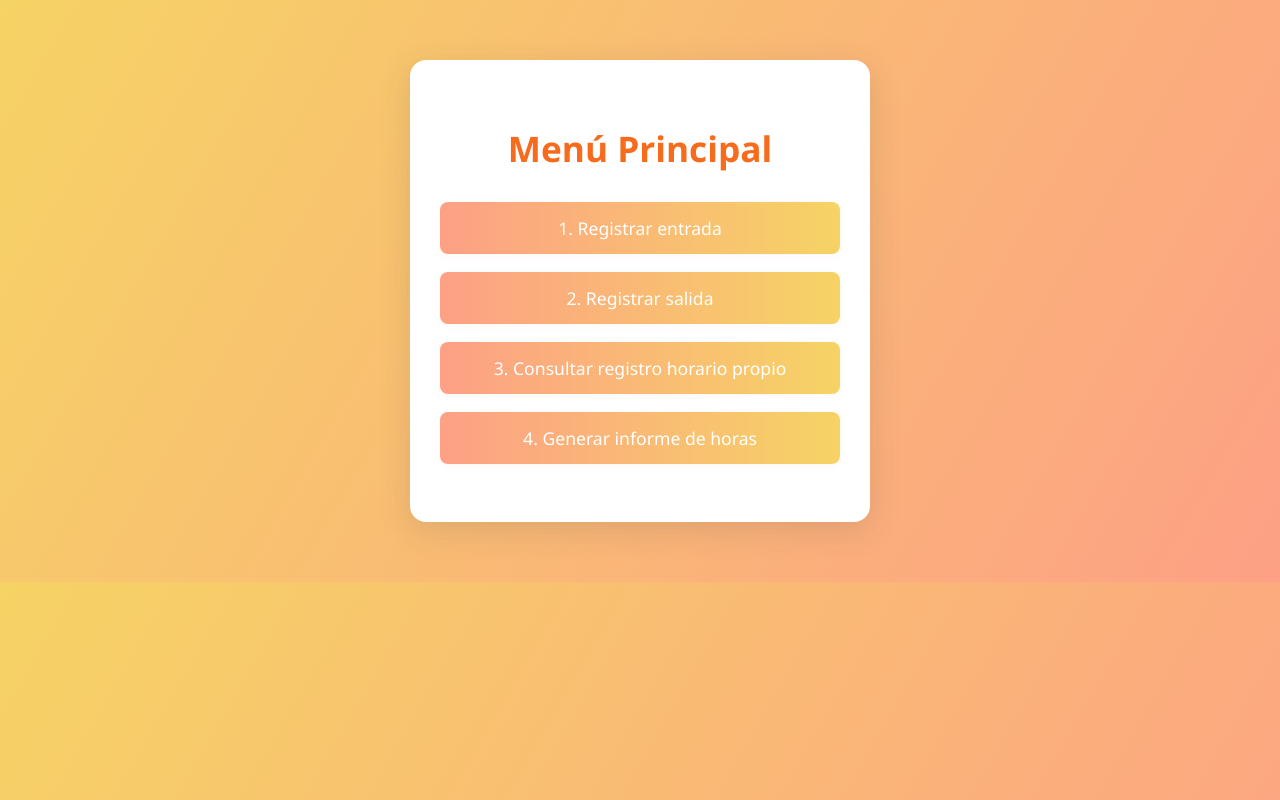
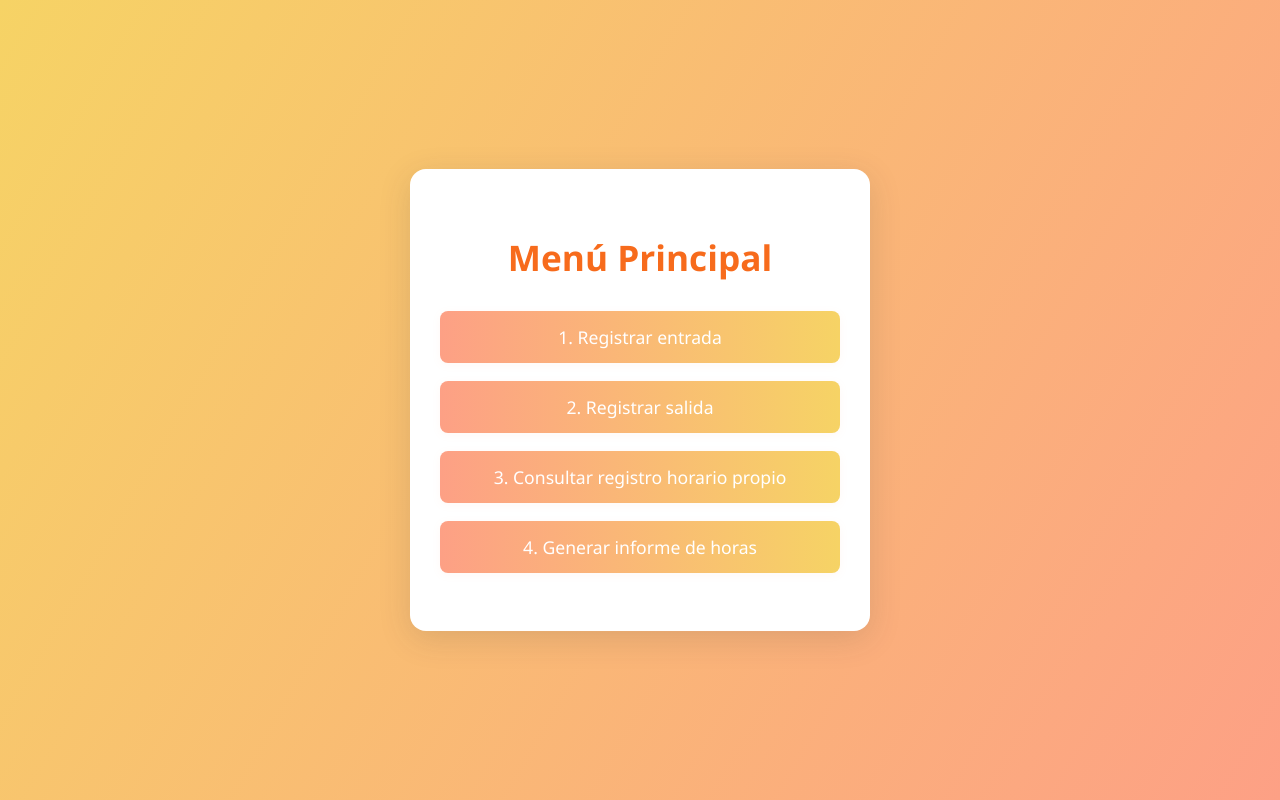
Before and after one commit to Gutts220/BackPOO, a Flask app: page / in a window 1280 px wide. Run offline with Flask 3, Linux system fonts and the light colour scheme.

Commit message:
Algunos estios

```diff
--- a/static/style.css
+++ b/static/style.css
@@ -1,17 +1,22 @@
 body {
   background: linear-gradient(120deg, #f6d365 0%, #fda085 100%);
-    font-family: 'Segoe UI', Arial, sans-serif;
+  font-family: "Segoe UI", Arial, sans-serif;
   margin: 0;
   padding: 0;
+  height: 100vh;
+  display: grid;
+  place-items: center;
 }
 .menu-container {
-    max-width: 400px;
-    margin: 60px auto;
+  min-width: 400px;
+
+  margin: auto;
   background: #fff;
   border-radius: 16px;
-    box-shadow: 0 8px 32px rgba(60,60,60,0.15);
+  box-shadow: 0 8px 32px rgba(60, 60, 60, 0.15);
   padding: 40px 30px;
   text-align: center;
+  justify-content: center;
 }
 h1 {
   color: #f76b1c;
@@ -36,12 +41,12 @@ h1 {
   font-size: 1.1em;
   font-weight: 500;
   transition: background 0.3s, transform 0.2s;
-    box-shadow: 0 2px 8px rgba(253,160,133,0.08);
+  box-shadow: 0 2px 8px rgba(253, 160, 133, 0.08);
 }
 .menu-list a:hover {
   background: linear-gradient(90deg, #f6d365 0%, #fda085 100%);
   transform: translateY(-2px) scale(1.03);
-    box-shadow: 0 4px 16px rgba(253,160,133,0.15);
+  box-shadow: 0 4px 16px rgba(253, 160, 133, 0.15);
 }
 @media (max-width: 500px) {
   .menu-container {
@@ -53,12 +58,13 @@ h1 {
 }
 
 .form-container {
-            max-width: 400px;
-            margin: 40px auto;
+  min-width: 400px;
+  max-width: 600px;
+  margin: auto;
   background: #fff;
   border-radius: 12px;
-            box-shadow: 0 4px 16px rgba(60,60,60,0.10);
-            padding: 30px 24px;
+  box-shadow: 0 4px 16px rgba(60, 60, 60, 0.1);
+  padding: 50px 50px;
 }
 .form-container h2 {
   color: #f76b1c;
@@ -74,9 +80,11 @@ label {
   color: #333;
   font-weight: 500;
 }
-input[type="text"], input[type="number"], input[type="date"] {
+input[type="text"],
+input[type="number"],
+input[type="date"] {
   width: 100%;
-            padding: 8px 10px;
+  padding: 8px 0px;
   border: 1px solid #fda085;
   border-radius: 6px;
   font-size: 1em;
@@ -108,11 +116,12 @@ table {
   border-collapse: collapse;
   background: #fff;
   border-radius: 12px;
-    box-shadow: 0 4px 16px rgba(60,60,60,0.08);
+  box-shadow: 0 4px 16px rgba(60, 60, 60, 0.08);
   overflow: hidden;
 }
 
-th, td {
+th,
+td {
   padding: 14px 12px;
   text-align: center;
 }
@@ -141,7 +150,9 @@ td {
 }
 
 @media (max-width: 600px) {
-    table, th, td {
+  table,
+  th,
+  td {
     font-size: 0.95em;
     padding: 8px 4px;
   }
@@ -155,7 +166,7 @@ td {
   margin: 80px auto;
   background: #fff3e0;
   border-radius: 12px;
-                box-shadow: 0 4px 16px rgba(253,160,133,0.15);
+  box-shadow: 0 4px 16px rgba(253, 160, 133, 0.15);
   padding: 40px 30px;
   text-align: center;
 }
@@ -179,7 +190,7 @@ a {
   margin: 80px auto;
   background: #e0ffe5;
   border-radius: 12px;
-                box-shadow: 0 4px 16px rgba(253,160,133,0.15);
+  box-shadow: 0 4px 16px rgba(253, 160, 133, 0.15);
   padding: 40px 30px;
   text-align: center;
 }
```
Lines whose indentation alone changed are shown as unchanged.
